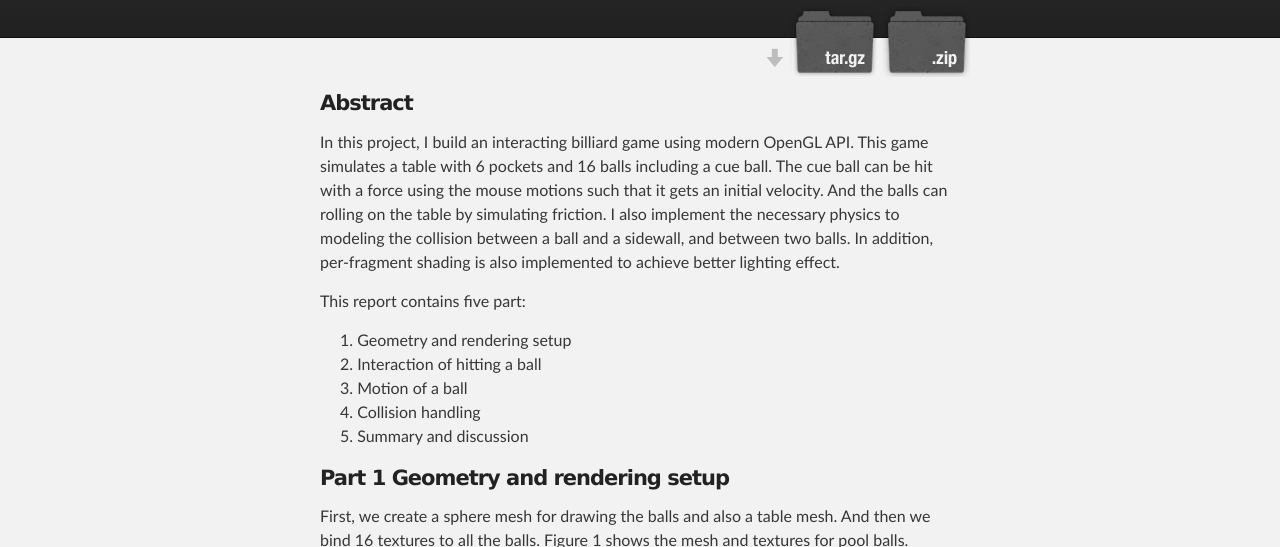
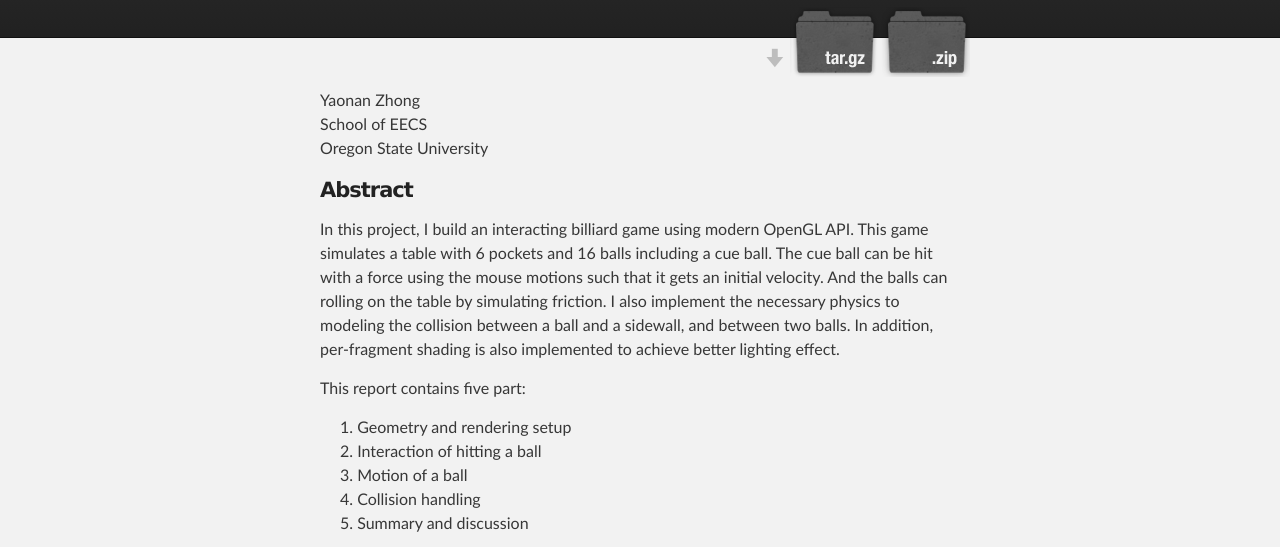
Before and after one commit to zhongyn/opengl-8-ball-pool-game, a plain HTML site: page index.html in a window 1280 px wide. Shown: the part 199-746 px from the top of the page. Drawn offline with Linux system fonts and the light colour scheme.

Commit message:
add name

```diff
--- a/index.html
+++ b/index.html
@@ -31,6 +31,9 @@
     <!-- MAIN CONTENT -->
     <div id="main_content_wrap" class="outer">
       <section id="main_content" class="inner">
+        <p>Yaonan Zhong<br>
+School of EECS<br>
+Oregon State University</p>
         <h4>
 <a name="abstract" class="anchor" href="#abstract"><span class="octicon octicon-link"></span></a><strong>Abstract</strong>
 </h4>
```
Also changed, not shown: 1 other file.
